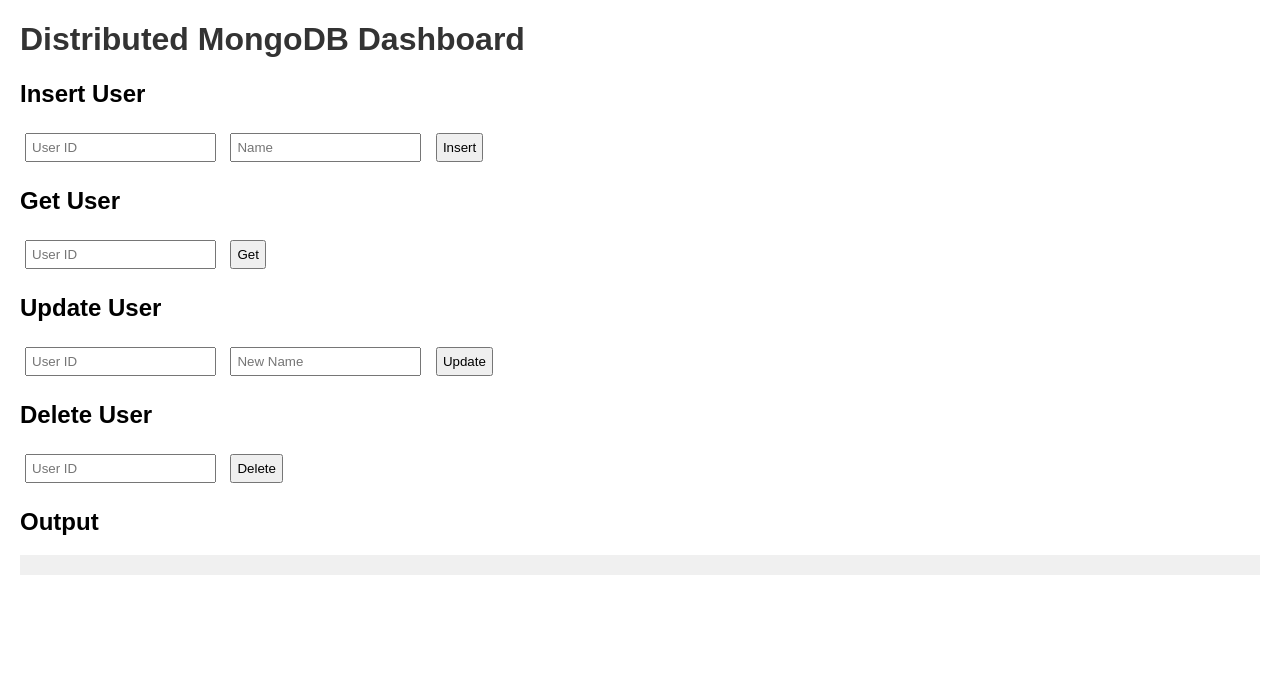
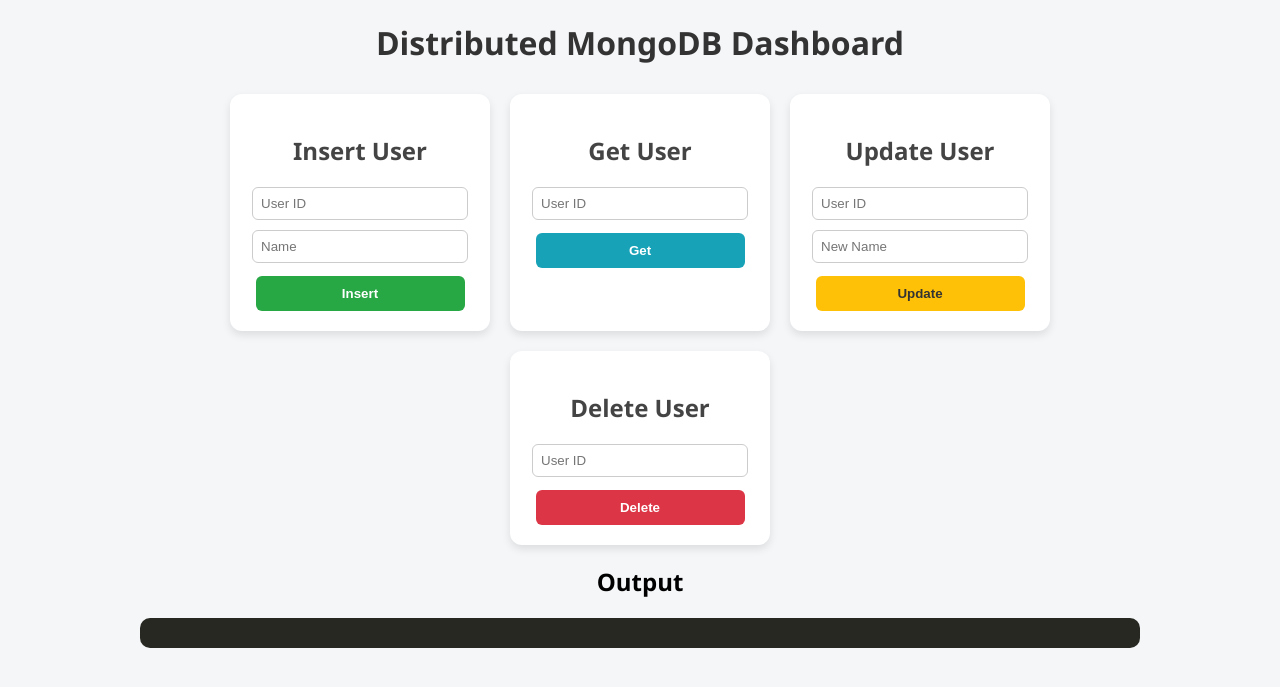
Before and after one commit to AmruthaVijayan10012006/distributed-mongodb-system, a Flask app: page /dashboard in a window 1280 px wide. Shown: the top 687 px of the page. Run offline with Flask 3, Linux system fonts and the light colour scheme.

Commit message:
Make dashboard colorful with cards and buttons

```diff
--- a/static/style.css
+++ b/static/style.css
@@ -1,22 +1,85 @@
 body {
-    font-family: Arial, sans-serif;
-    margin: 20px;
+    font-family: 'Segoe UI', Tahoma, Geneva, Verdana, sans-serif;
+    background: #f4f6f8;
+    margin: 0;
+    padding: 0;
+}
+
+.container {
+    width: 90%;
+    max-width: 1000px;
+    margin: 20px auto;
+    text-align: center;
 }
 
 h1 {
     color: #333;
+    margin-bottom: 30px;
 }
 
-.form-section {
-    margin-bottom: 20px;
+.cards {
+    display: flex;
+    flex-wrap: wrap;
+    justify-content: center;
+    gap: 20px;
 }
 
-input, button {
-    margin: 5px;
-    padding: 5px;
+.card {
+    background: #fff;
+    padding: 20px;
+    border-radius: 12px;
+    box-shadow: 0 4px 8px rgba(0,0,0,0.1);
+    width: 220px;
 }
 
-pre {
-    background: #f0f0f0;
+.card h2 {
+    color: #444;
+    margin-bottom: 15px;
+}
+
+input {
+    width: 90%;
+    padding: 8px;
+    margin: 5px 0;
+    border-radius: 6px;
+    border: 1px solid #ccc;
+    outline: none;
+}
+
+input:focus {
+    border-color: #4a90e2;
+}
+
+button.btn {
+    width: 95%;
     padding: 10px;
+    margin-top: 8px;
+    border: none;
+    border-radius: 6px;
+    cursor: pointer;
+    color: #fff;
+    font-weight: bold;
+    transition: 0.3s;
 }
+
+button.insert-btn { background-color: #28a745; }
+button.insert-btn:hover { background-color: #218838; }
+
+button.get-btn { background-color: #17a2b8; }
+button.get-btn:hover { background-color: #138496; }
+
+button.update-btn { background-color: #ffc107; color: #333; }
+button.update-btn:hover { background-color: #e0a800; }
+
+button.delete-btn { background-color: #dc3545; }
+button.delete-btn:hover { background-color: #c82333; }
+
+pre#output {
+    background: #272822;
+    color: #f8f8f2;
+    padding: 15px;
+    border-radius: 10px;
+    text-align: left;
+    overflow-x: auto;
+    max-height: 300px;
+}
--- a/templates/dashboard.html
+++ b/templates/dashboard.html
@@ -5,44 +5,52 @@
     <link rel="stylesheet" href="{{ url_for('static', filename='style.css') }}">
 </head>
 <body>
+    <div class="container">
         <h1>Distributed MongoDB Dashboard</h1>
 
-    <div class="form-section">
+        <div class="cards">
+            <!-- Insert -->
+            <div class="card">
                 <h2>Insert User</h2>
                 <form id="insertForm">
                     <input type="number" name="id" placeholder="User ID" required>
                     <input type="text" name="name" placeholder="Name" required>
-            <button type="submit">Insert</button>
+                    <button type="submit" class="btn insert-btn">Insert</button>
                 </form>
             </div>
 
-    <div class="form-section">
+            <!-- Get -->
+            <div class="card">
                 <h2>Get User</h2>
                 <form id="getForm">
                     <input type="number" name="id" placeholder="User ID" required>
-            <button type="submit">Get</button>
+                    <button type="submit" class="btn get-btn">Get</button>
                 </form>
             </div>
 
-    <div class="form-section">
+            <!-- Update -->
+            <div class="card">
                 <h2>Update User</h2>
                 <form id="updateForm">
                     <input type="number" name="id" placeholder="User ID" required>
                     <input type="text" name="name" placeholder="New Name" required>
-            <button type="submit">Update</button>
+                    <button type="submit" class="btn update-btn">Update</button>
                 </form>
             </div>
 
-    <div class="form-section">
+            <!-- Delete -->
+            <div class="card">
                 <h2>Delete User</h2>
                 <form id="deleteForm">
                     <input type="number" name="id" placeholder="User ID" required>
-            <button type="submit">Delete</button>
+                    <button type="submit" class="btn delete-btn">Delete</button>
                 </form>
+            </div>
         </div>
 
         <h2>Output</h2>
         <pre id="output"></pre>
+    </div>
 
     <script src="{{ url_for('static', filename='script.js') }}"></script>
 </body>
```
Lines whose indentation alone changed are shown as unchanged.
